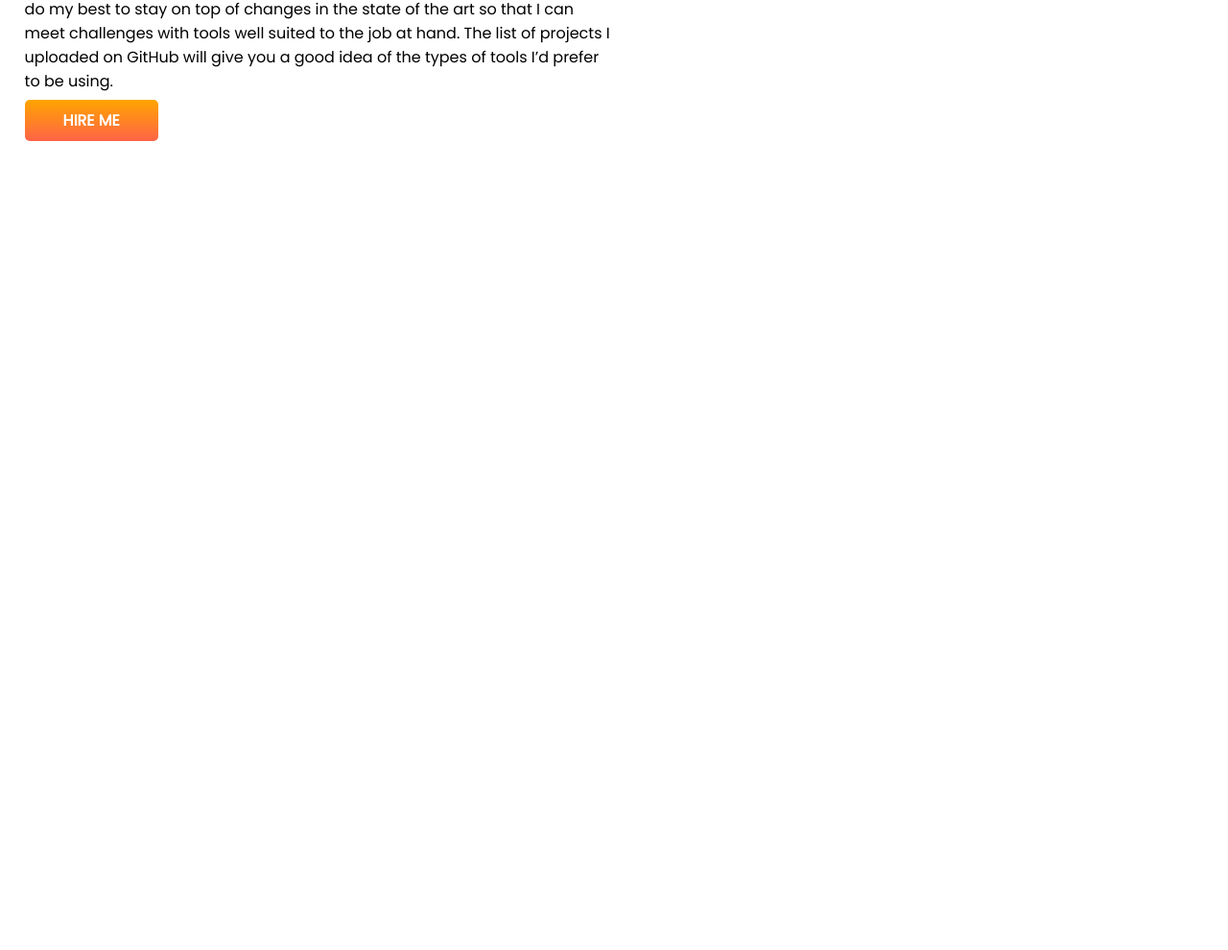
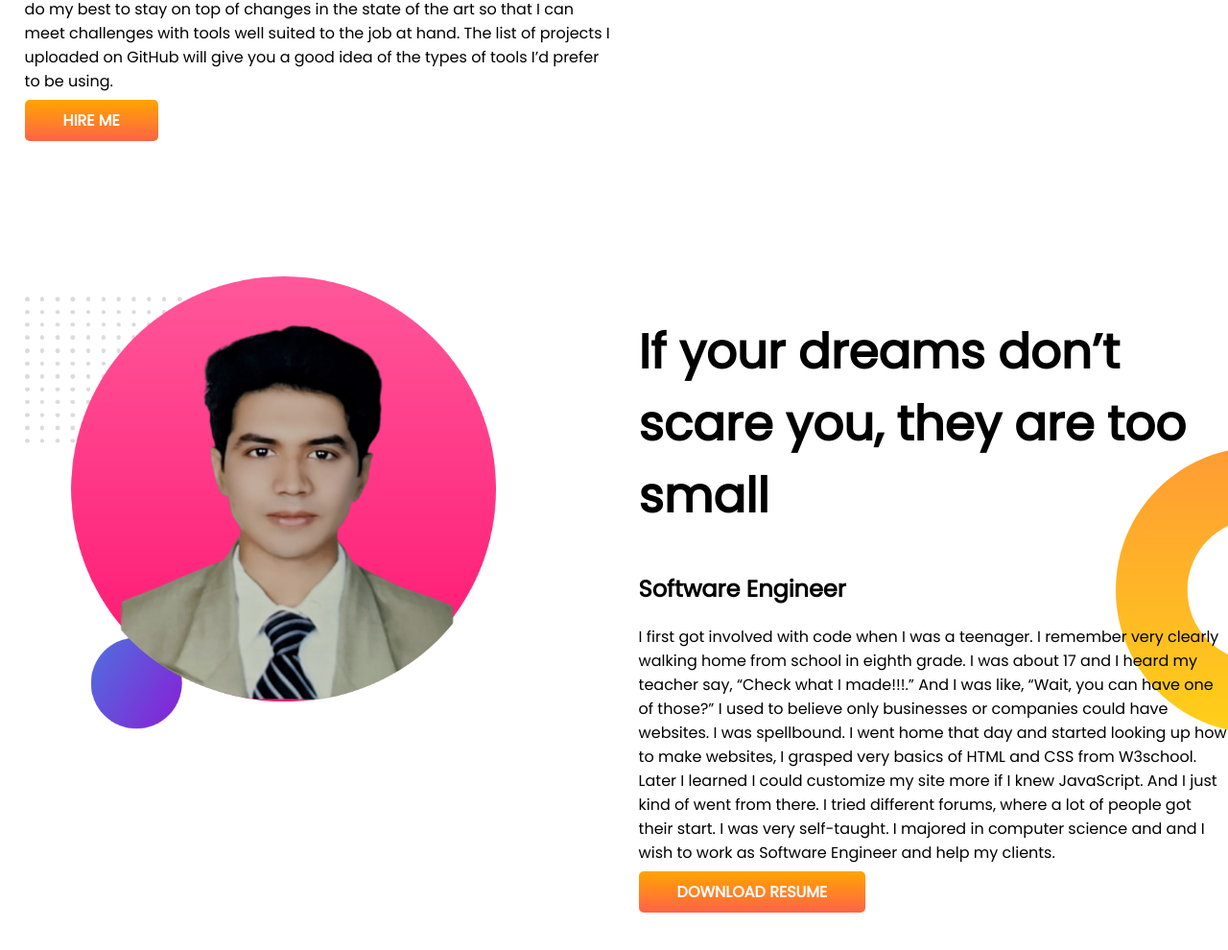
Before and after one commit to Hilful/developer-portfolio, a plain HTML site: page index.html in a window 1280 px wide. Shown: the part 500-1490 px from the top of the page at 96% size. Before the commit the page ends 800 px from the top, so only its background shows below. Drawn offline with Linux system fonts and the light colour scheme.

Commit message:
dream added

```diff
--- a/index.html
+++ b/index.html
@@ -31,6 +31,19 @@
         <img src="images/elaph-final.png" alt="Photo of Ashabul Elaph Hilful">
        </div>
     </section>
+    <section class="dream-big">
+        <div  class="half-width">
+            <img src="images/elaph-2-final-bg2 (1).png" alt="Second section's photo of Ashabul Elaph Hilful">
+
+        </div>
+        <div  class="half-width">
+            <h1>If your dreams don’t scare you, they are too small</h1>
+            <h2>Software Engineer</h2>
+            <p>I first got involved with code when I was a teenager. I remember very clearly walking home from school in eighth grade. I was about 17 and I heard my teacher say, “Check what I made!!!.” And I was like, “Wait, you can have one of those?” I used to believe only businesses or companies could have websites. I was spellbound. I went home that day and started looking up how to make websites, I grasped very basics of HTML and CSS from W3school. Later I learned I could customize my site more if I knew JavaScript. And I just kind of went from there. I tried different forums, where a lot of people got their start. I was very self-taught. I majored in computer science and and I wish to work as Software Engineer and help my clients.</p>
+            <a class="link-button" target="_blank" href="">DOWNLOAD RESUME</a>
+        </div>
+
+    </section>
 
 </body>
 </html>
--- a/style.css
+++ b/style.css
@@ -10,6 +10,7 @@ h1 {
 }
 section {
   display: flex;
+  margin-bottom: 150px;
 }
 .half-width {
   width: 50%;
@@ -30,3 +31,8 @@ section {
   background-image: url(images/top-banner.png);
   background-repeat: no-repeat;
 }
+.dream-big {
+  background-image: url(images/dream-bg.png);
+  background-repeat: no-repeat;
+  background-position: right;
+}
```
Also changed, not shown: images/Elaph-2-bg2.png (added), images/elaph-2-final-bg2 (1).png (added).
